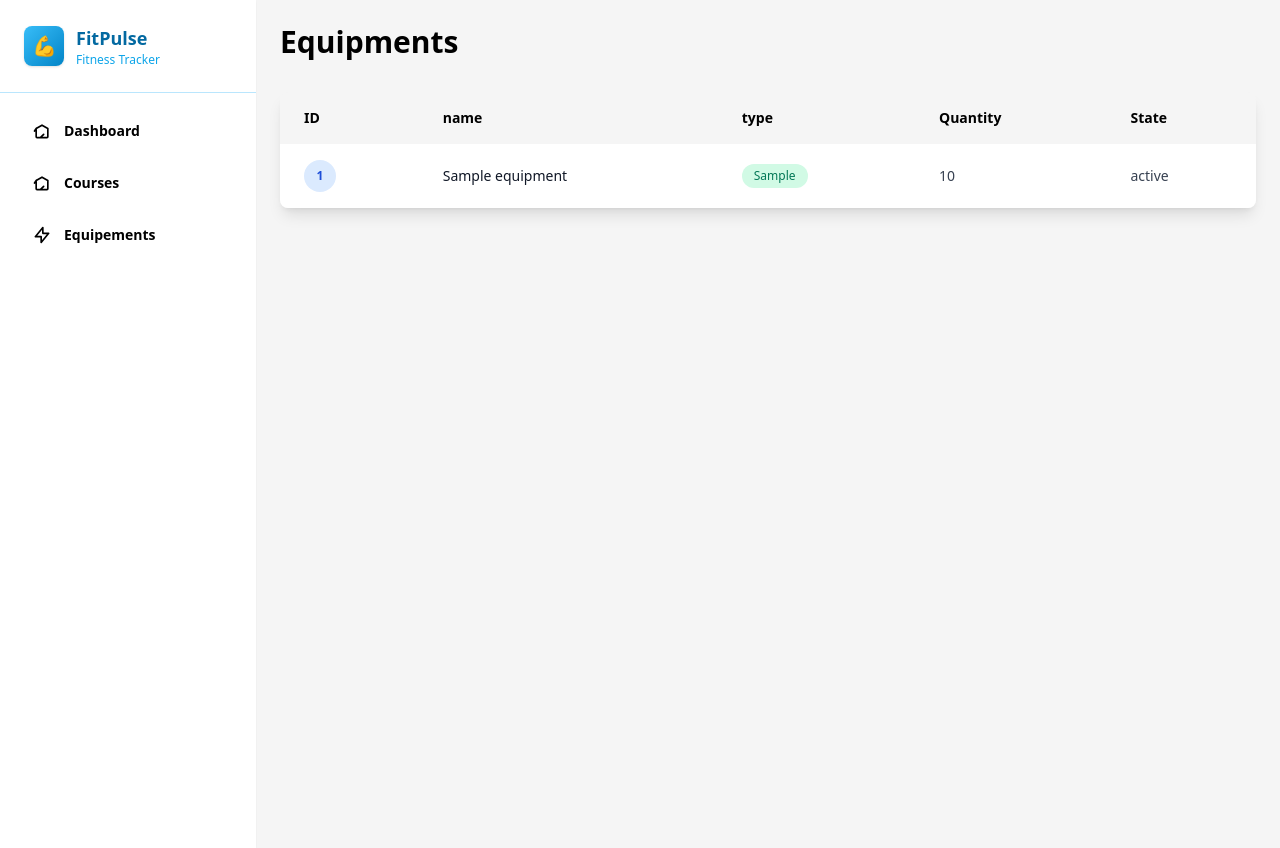
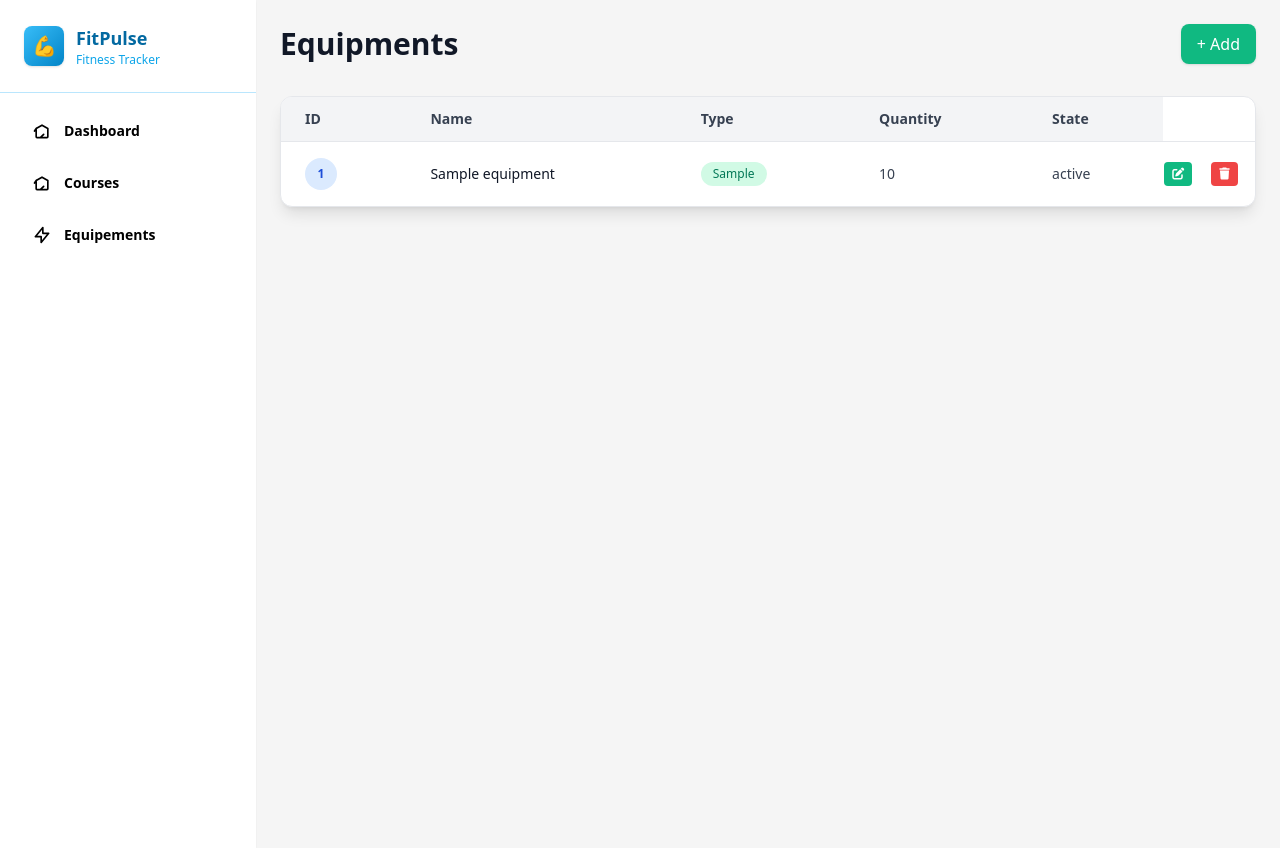
Before and after one commit to abderrahmane140/FItness_project, a PHP site: page /equipments.php in a window 1280 px wide. Run offline with PHP 8.4, Linux system fonts and the light colour scheme; tables that the repository leaves empty hold one stand-in row (values such as "Sample post"); some libraries are stand-ins or nearby versions.

Commit message:
create the crud  for the equipments

```diff
--- a/Courses.php
+++ b/Courses.php
@@ -1,6 +1,6 @@
 <?php
 
-use LDAP\Result;
+
 
     include 'inc/header.php';
     $sql_query = 'SELECT * FROM courses';
--- a/equipments.php
+++ b/equipments.php
@@ -1,82 +1,219 @@
 <?php
+
 include 'inc/header.php';
 
 $sql_query = 'SELECT * FROM equipments';
 $equipments = mysqli_query($conn, $sql_query);
 $results = mysqli_fetch_all($equipments, MYSQLI_ASSOC);
 
+//add new equipment
+
+if($_SERVER['REQUEST_METHOD'] === 'POST'){
+    $name = mysqli_real_escape_string($conn, $_POST['name'] ?? '');
+    $type = mysqli_real_escape_string($conn, $_POST['type'] ?? '');
+    $quantity = intval($_POST['quantity'] ?? 0);
+    $state = mysqli_real_escape_string($conn,$_POST['state'] ?? 'bon');
+    $id = intval($_POST['id'] ?? 0);
+
+
+
+    if($name && $type && $quantity && $state) {
+        if( $id > 0){
+            $sql = "UPDATE equipments SET
+            name = '$name',
+            type = '$type',
+            quantity = $quantity,
+            state = '$state'
+            WHERE id = $id";
+        }else{
+            $sql = "INSERT INTO equipments (name, type, quantity , state)
+            VALUES ('$name', '$type', '$quantity','$state')";
+
+        }
+
+
+
+        mysqli_query($conn, $sql);
+        header("location: " . $_SERVER['PHP_SELF']);
+        exit();
+    }
+
+
+    //delete a equipment
+
+    if($_SERVER['REQUEST_METHOD'] === 'POST' && isset($_POST['delete_id'])){
+        $id = $_POST['delete_id'];
+        $sql = "DELETE FROM equipments WHERE id = $id";
+        mysqli_query($conn, $sql);
+        header("location: " . $_SERVER['PHP_SELF']);
+        exit();
+    }
+
+
+
+}
+
 ?>
 
-<!DOCTYPE html>
-<html lang="en">
-<head>
-    <meta charset="UTF-8">
-    <meta name="viewport" content="width=device-width, initial-scale=1.0">
-    <title>equipments</title>
-</head>
-<body>
-<div class="w-full">
+<section class="fixed inset-0 z-50 hidden items-center justify-center bg-black/50" id="modal">
+    <div class="w-full sm:max-w-md modal-card bg-white rounded-2xl p-6 shadow-2xl mx-4">
+        <div class="flex items-center justify-between mb-4">
+            <h3 class="text-lg font-semibold text-green-600" id="modal-title">Create Equipments</h3>
+            <button id="closeBtn" class="text-slate-400 hover:text-slate-600 text-2xl">&times;</button>
+        </div>
+
+        <form class="space-y-3" id="form" method="POST">
+            <input type="hidden" name="id" id="equipment-id" value="0">
+
+            <input class="w-full rounded border px-3 py-2" placeholder="name" name="name" id="name" type="text" required />
+            <input class="w-full rounded border px-3 py-2" placeholder="Type" name="type" id="type" type="text" required />
+            <input class="w-full rounded border px-3 py-2" placeholder="Quantity" type="number" name="quantity" id="quantity" required />            <select class="w-full rounded border px-3 py-2" name="state" id="state">
+            <option value="bon">Bon</option>
+            <option value="moyen">moyen</option>
+            <option value="remplace">remplace</option>
+            </select>
+            <button type="submit" class="w-full bg-sky-600 text-white rounded px-3 py-2" id="submit-btn">Save</button>
+        </form>
+    </div>
+</section>
+
+<div class="min-h-screen">
+    <div class="max-w-7xl mx-auto">
+
         <!-- Header Section -->
-    <div class="mb-8">
-        <h1 class="text-3xl font-bold mb-2">Equipments</h1>
+        <div class="flex items-center justify-between mb-8">
+            <h1 class="text-3xl font-extrabold text-gray-900">Equipments</h1>
+            <button id="btnOpen" class="px-4 py-2 bg-emerald-500 text-white rounded-lg shadow hover:bg-emerald-600 transition">
+                + Add
+            </button>
         </div>
 
         <!-- Table Container -->
-    <div class="overflow-x-auto rounded-lg shadow-lg bg-neutral-100">
-        <table class="w-full text-sm">
+        <div class="overflow-x-auto rounded-xl shadow-lg bg-white border border-gray-200">
+            <table class="w-full text-sm divide-y divide-gray-200">
                 <!-- Table Header -->
-            <thead>
-                <tr class="">
-                    <th class="px-6 py-4 text-left font-semibold">ID</th>
-                    <th class="px-6 py-4 text-left font-semibold">name</th>
-                    <th class="px-6 py-4 text-left font-semibold">type</th>
-                    <th class="px-6 py-4 text-left font-semibold">Quantity</th>
-                    <th class="px-6 py-4 text-left font-semibold">State</th>
+                <thead class="bg-gray-100">
+                    <tr>
+                        <th class="px-6 py-3 text-left font-semibold text-gray-700">ID</th>
+                        <th class="px-6 py-3 text-left font-semibold text-gray-700">Name</th>
+                        <th class="px-6 py-3 text-left font-semibold text-gray-700">Type</th>
+                        <th class="px-6 py-3 text-left font-semibold text-gray-700">Quantity</th>
+                        <th class="px-6 py-3 text-left font-semibold text-gray-700">State</th>
+
                     </tr>
                 </thead>
 
                 <!-- Table Body -->
-            <tbody class="divide-y divide-gray-200">
+                <tbody>
                     <?php foreach($results as $result) { ?>
-                    <tr class="bg-white  transition-colors duration-150 ease-in-out">
-
+                        <tr class="hover:bg-gray-50 transition-colors">
+                            <!-- ID -->
                             <td class="px-6 py-4">
                                 <span class="inline-flex items-center justify-center w-8 h-8 bg-blue-100 text-blue-700 rounded-full text-xs font-semibold">
                                     <?php echo htmlspecialchars($result['id']); ?>
                                 </span>
                             </td>
 
-
+                            <!-- Name -->
                             <td class="px-6 py-4">
-                            <p class="font-medium text-gray-900 ">
+                                <p class="font-medium text-gray-900">
                                     <?php echo htmlspecialchars($result['name']); ?>
                                 </p>
                             </td>
 
-
+                            <!-- Type -->
                             <td class="px-6 py-4">
-                            <span class="inline-flex items-center px-3 py-1 rounded-full text-xs font-medium bg-emerald-100 dark:bg-emerald-900 text-emerald-700 dark:text-emerald-300">
+                                <span class="inline-flex items-center px-3 py-1 rounded-full text-xs font-medium bg-emerald-100 text-emerald-700">
                                     <?php echo htmlspecialchars($result['type']); ?>
                                 </span>
                             </td>
 
+                            <!-- Quantity -->
                             <td class="px-6 py-4">
-                            <p class="text-gray-700 ">
+                                <p class="text-gray-700 font-medium">
                                     <?php echo htmlspecialchars($result['quantity']); ?>
                                 </p>
                             </td>
 
-
+                            <!-- State -->
                             <td class="px-6 py-4">
-                            <p class="text-gray-700  font-medium">
+                                <p class="text-gray-700 font-medium">
                                     <?php echo htmlspecialchars($result['state']); ?>
                                 </p>
                             </td>
+
+
+                            <td >
+                                <button class="edit-btn bg-emerald-500 text-white px-2 py-1 rounded text-xs"
+                                data-id="<?php echo $result['id']?>"
+                                data-name= "<?php echo $result['name'] ?>"
+                                data-type = "<?php echo $result['type']?>"
+                                data-quantity = "<?php echo $result['quantity']?>"
+                                data-state = "<?php echo $result['state']?>"
+                                >
+                                <i class="fas fa-edit"></i>
+                                </button>
+                            </td>
+                            <td>
+                            <form action="" method="POST">
+                                <input type="hidden" name="delete_id" value="<?php echo $result['id']?>">
+                                <button class="delete-btn bg-red-500 text-white px-2 py-1 rounded text-xs" type="submit" ><i class="fas fa-trash"></i></button>
+                            </form>
+                            </td>
                         </tr>
                     <?php } ?>
+                    <?php if(count($results) === 0) { ?>
+                        <tr>
+                            <td colspan="5" class="px-6 py-4 text-center text-gray-500">
+                                No equipments found.
+                            </td>
+                        </tr>
+                    <?php } ?>
+
                 </tbody>
             </table>
         </div>
     </div>
-</body>
-</html>
+</div>
+
+<script>
+    const modal = document.getElementById("modal");
+    const closeBtn = document.getElementById('closeBtn')
+    const btnOpen = document.getElementById("btnOpen")
+    const form = document.getElementById('form')
+    const modal_title = document.getElementById("modal-title")
+    const equipment_id = document.getElementById('equipment-id')
+
+    function closeModel(){
+        modal.classList.remove('flex');
+        modal.classList.add('hidden');
+    }
+
+    function openModel(){
+        modal.classList.remove('hidden');
+        modal.classList.add('flex');
+        modal_title.textContent = 'Create a Equipment'
+        equipment_id.value = 0;
+        form.reset();
+
+    }
+
+    closeBtn.addEventListener('click',closeModel);
+    btnOpen.addEventListener('click',openModel);
+
+    document.querySelectorAll('.edit-btn').forEach(btn => {
+        btn.addEventListener('click' , ()=>{
+            modal.classList.remove('hidden');
+            modal.classList.add('flex');
+            modal_title.textContent = 'Update a Equipment'
+
+            form.id.value = btn.dataset.id;
+
+            form.name.value = btn.dataset.name;
+            form.type.value = btn.dataset.type;
+            form.quantity.value = btn.dataset.quantity;
+            form.state.value = btn.dataset.state;
+        })
+    })
+
+</script>
```
Lines whose indentation alone changed are shown as unchanged.
